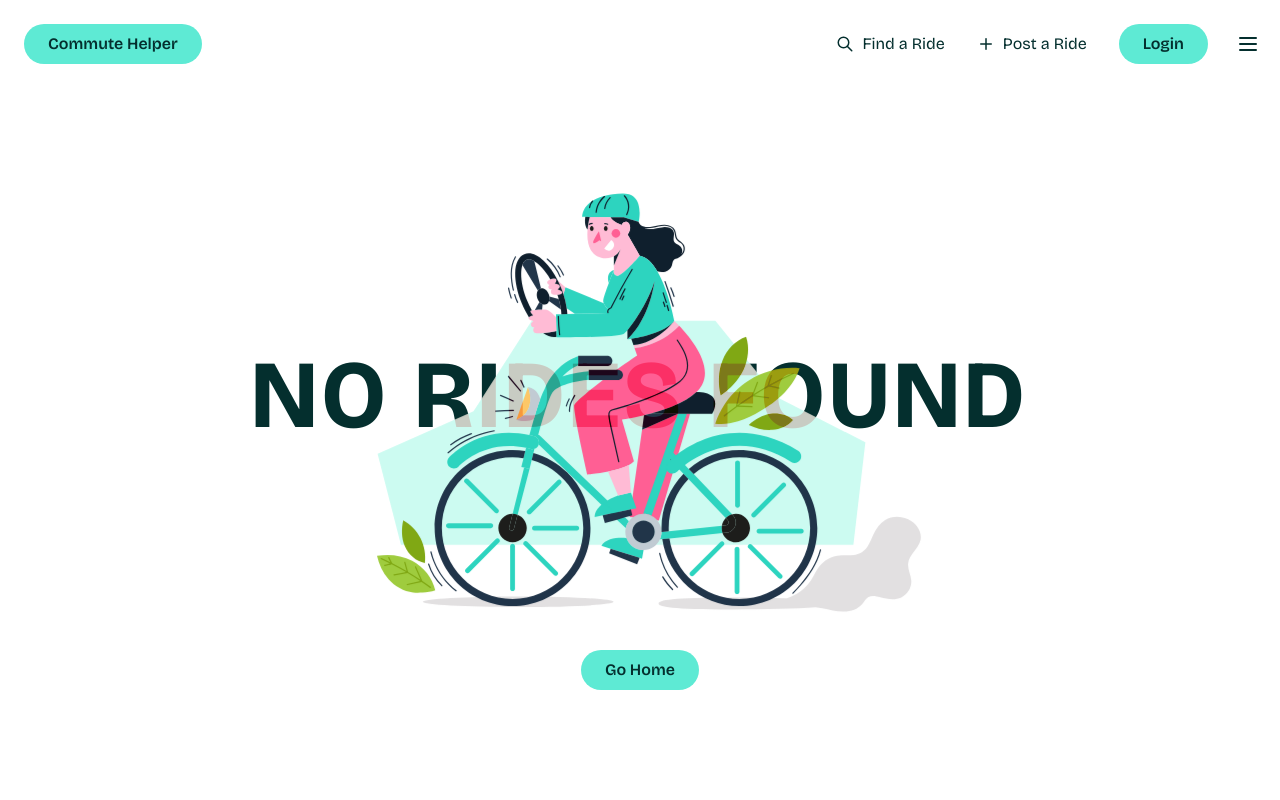
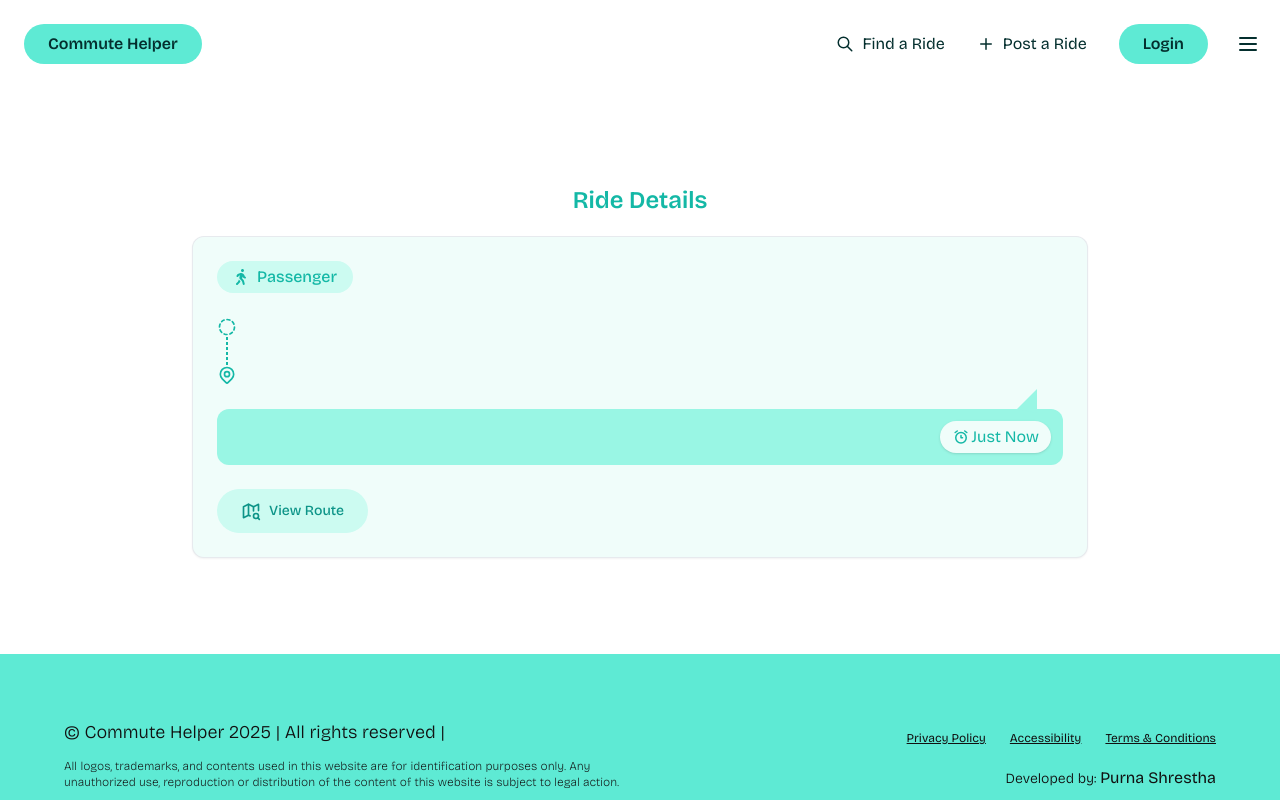
Before and after one commit to purnasth/commute-helper, a React (Vite) app: page /ride-details in a window 1280 px wide. Shown: the top 800 px of the page. Built offline with nearby package versions, Linux system fonts and the light colour scheme.

Commit message:
feat: Create the ride confirmation and details page

```diff
--- a/src/App.tsx
+++ b/src/App.tsx
@@ -16,6 +16,7 @@ import Error404 from './pages/Error404';
 import PassengerPage from './pages/PassengerPage';
 import Login from './layouts/Login';
 import { ToastContainer } from 'react-toastify';
+import RideDetails from './pages/RideDetails';
 
 const App: React.FC = () => {
   return (
@@ -30,6 +31,7 @@ const App: React.FC = () => {
           <Route path="/hero" element={<RiderPage />} />
           <Route path="/passenger" element={<PassengerPage />} />
           <Route path="/login" element={<Login />} />
+          <Route path="/ride-details" element={<RideDetails />} />
           <Route path="*" element={<Error404 />} />
         </Routes>
         <Footer />
--- a/src/components/AvailableList.tsx
+++ b/src/components/AvailableList.tsx
@@ -25,7 +25,7 @@ const AvailableList: React.FC<AvailableListProps> = ({ role }) => {
   return (
     <div className="mx-auto max-w-xl space-y-4 p-4">
       <h2 className="text-lg font-semibold">
-        {role === 'rider' ? 'Available Rides' : 'Available Passengers'}
+        Available {role === 'rider' ? 'Rides' : 'Passengers'}
       </h2>
       {items.length > 0 ? (
         items.map((item, index) => (
--- a/src/components/RideBar.tsx
+++ b/src/components/RideBar.tsx
@@ -140,7 +140,7 @@ const RideBar: React.FC<RideBarProps> = ({ fromHome = false, role }) => {
       JSON.stringify([...existingRides, rideWithTimestamp]),
     );
 
-    const loadingToastId = toast.loading('Searching for available rides...');
+    const loadingToastId = toast.loading('Submitting your ride route...');
     setTimeout(() => {
       toast.dismiss(loadingToastId);
 
@@ -154,11 +154,15 @@ const RideBar: React.FC<RideBarProps> = ({ fromHome = false, role }) => {
         if (availableRides.length > 0) {
           // Case 1: Rides found
           setRidesFound(availableRides);
-          toast.success('Rides found!');
+          toast.success(
+            `Your ride route has been submitted! It will be visible to ${role === 'rider' ? 'passengers' : 'riders'} sharing the same route.`,
+          );
         } else {
           // Case 2: No rides found
           setRidesFound([]); // Clear ridesFound
-          toast.error('No rides found!');
+          toast.info(
+            `Your ride route has been submitted! Currently, no ${role === 'rider' ? 'passengers' : 'riders'} are sharing the same route.`,
+          );
         }
 
         setIsLoading(false);
@@ -181,6 +185,40 @@ const RideBar: React.FC<RideBarProps> = ({ fromHome = false, role }) => {
       </Modal>
     );
   }
+
+  const handleReject = (ride: RideFormData) => {
+    // Remove the ride from local storage
+    const existingRides = JSON.parse(localStorage.getItem('rides') || '[]');
+    const updatedRides = existingRides.filter(
+      (storedRide: RideFormData) => storedRide.timestamp !== ride.timestamp,
+    );
+    localStorage.setItem('rides', JSON.stringify(updatedRides));
+
+    // Update the ridesFound state
+    setRidesFound((prevRides) =>
+      prevRides.filter((foundRide) => foundRide.timestamp !== ride.timestamp),
+    );
+
+    toast.info('Ride has been rejected.');
+  };
+
+  const handleConfirm = (ride: RideFormData) => {
+    // Remove the ride from local storage
+    const existingRides = JSON.parse(localStorage.getItem('rides') || '[]');
+    const updatedRides = existingRides.filter(
+      (storedRide: RideFormData) => storedRide.timestamp !== ride.timestamp,
+    );
+    localStorage.setItem('rides', JSON.stringify(updatedRides));
+
+    // Navigate to the ride details page
+    window.location.href = `/ride-details?from=${encodeURIComponent(
+      ride.from,
+    )}&to=${encodeURIComponent(ride.to)}&message=${encodeURIComponent(
+      ride.message,
+    )}&role=${encodeURIComponent(ride.role)}&timestamp=${encodeURIComponent(
+      ride.timestamp ?? '',
+    )}`;
+  };
 
   return (
     <>
@@ -272,7 +310,7 @@ const RideBar: React.FC<RideBarProps> = ({ fromHome = false, role }) => {
           {ridesFound.length > 0 ? (
             <div className="relative w-full max-w-xl rounded-3xl bg-white p-5 shadow-lg">
               <h3 className="pb-4 text-base font-medium text-teal-500">
-                {role === 'rider' ? 'Available Passengers' : 'Available Rides'}
+                Available {role === 'rider' ? 'Passengers' : 'Rides'}
               </h3>
               <ul className="max-h-[50vh] space-y-2 overflow-y-auto">
                 {ridesFound.map((ride, index) => (
@@ -284,7 +322,7 @@ const RideBar: React.FC<RideBarProps> = ({ fromHome = false, role }) => {
                       <div className="flex flex-col items-center">
                         <TbCircleDashed className="text-base text-teal-500" />
                         <div className="h-4 w-px border border-dashed border-teal-500"></div>
-                        <TbMapPin className="text-base text-green-500" />
+                        <TbMapPin className="text-base text-teal-500" />
                       </div>
                       <div className="flex-1 space-y-3">
                         <p className="text-sm font-normal text-dark">
@@ -312,6 +350,23 @@ const RideBar: React.FC<RideBarProps> = ({ fromHome = false, role }) => {
                         </p>
                       </div>
                     </div>
+                    <div className="flex items-center justify-between gap-3">
+                      <button
+                        onClick={() => handleConfirm(ride)}
+                        className="group relative w-full overflow-hidden rounded-lg border border-teal-200 bg-teal-400 px-4 py-1.5 text-sm text-white hover:bg-green-500"
+                      >
+                        <span className="animate-slide absolute inset-0 z-0 bg-gradient-to-r from-green-500 to-green-400 group-hover:animate-none"></span>
+                        <span className="relative z-10 font-medium tracking-wide">
+                          Confirm
+                        </span>
+                      </button>
+                      <button
+                        onClick={() => handleReject(ride)}
+                        className="transition-150 w-full rounded-lg border border-teal-400 bg-teal-50 px-4 py-1.5 text-sm font-medium tracking-wide text-teal-500 hover:border-red-500 hover:bg-red-500 hover:text-white"
+                      >
+                        Reject
+                      </button>
+                    </div>
                   </li>
                 ))}
               </ul>
--- a/src/index.css
+++ b/src/index.css
@@ -110,6 +110,10 @@
       hue-rotate(113deg) brightness(103%) contrast(84%) blur(100px);
   }
 
+  .transition-150 {
+    @apply transition-all duration-150 ease-linear;
+  }
+
   .transition-300 {
     @apply transition-all duration-300 ease-linear;
   }
@@ -151,7 +155,7 @@
 }
 
 .Toastify__toast {
-  @apply !text-sm !min-w-[28rem];
+  @apply !min-w-[28rem] !text-sm;
 }
 
 .no-scroll {
--- a/src/layouts/Footer.tsx
+++ b/src/layouts/Footer.tsx
@@ -3,7 +3,7 @@ const Footer = () => {
 
   return (
     <>
-      <footer className="flex flex-col justify-between gap-10 bg-teal-300 py-16 text-base text-dark hover:bg-teal-400 md:flex-row md:items-end md:text-lg">
+      <footer className="flex flex-col justify-between gap-10 bg-teal-300 py-16 text-base text-dark hover:!bg-teal-300 md:flex-row md:items-end md:text-lg">
         <div className="space-y-3">
           <p className="">
             © Commute Helper {currentYear} | All rights reserved |
--- a/src/pages/PassengerPage.tsx
+++ b/src/pages/PassengerPage.tsx
@@ -6,7 +6,6 @@ import Title from '../components/ui/Title';
 // import { TbUserShield } from 'react-icons/tb';
 
 import rider from '../assets/vector/passenger.svg';
-import AvailableList from '../components/AvailableList';
 
 const PassengerPage = () => {
   return (
@@ -16,8 +15,6 @@ const PassengerPage = () => {
         description="Search for a hero who is going to the same destination as you and share a ride with them. Save money, time and the environment. Your ride can make an impact for an environment. Share the ride. Share the memories."
       />
       <RideBar role="passenger" />
-
-      <AvailableList role="passenger" />
 
       <section className="pt-24">
         <h3 className="mx-auto w-fit max-w-md rounded-full bg-teal-100 px-4 py-1 text-center text-xl font-medium uppercase leading-snug text-teal-700">
--- /dev/null
+++ b/src/pages/RideDetails.tsx
@@ -0,0 +1,107 @@
+import React, { useState } from 'react';
+import { useSearchParams } from 'react-router-dom';
+import { TbAlarm, TbCircleDashed, TbMapPin, TbMapSearch } from 'react-icons/tb';
+import { formatFullDate } from '../utils/functions';
+import { FaWalking } from 'react-icons/fa';
+import { MdOutlineDirectionsBike } from 'react-icons/md';
+import { IoClose } from 'react-icons/io5';
+
+const RideDetails: React.FC = () => {
+  const [searchParams] = useSearchParams();
+  const [showMap, setShowMap] = useState(false);
+
+  const from = searchParams.get('from');
+  const to = searchParams.get('to');
+  const message = searchParams.get('message');
+  const role = searchParams.get('role');
+  const timestamp = searchParams.get('timestamp');
+
+  const getDirectionsUrl = () => {
+    if (!from || !to) return 'https://www.openstreetmap.org';
+    return `https://www.openstreetmap.org/directions?engine=fossgis_osrm_car&route=${encodeURIComponent(from)}%3B${encodeURIComponent(to)}`;
+  };
+
+  return (
+    <main>
+      <h1 className="mb-5 text-center text-2xl font-semibold text-teal-500">
+        Ride Details
+      </h1>
+
+      <div className="mx-auto max-w-4xl space-y-6 rounded-xl border border-gray-200/80 bg-teal-50 p-6 shadow-sm transition-shadow hover:shadow-md">
+        <div>
+          <p className="inline-flex w-fit items-center justify-center gap-2 rounded-full bg-teal-100 px-4 py-1 text-base font-medium text-teal-500">
+            {role === 'rider' ? <MdOutlineDirectionsBike /> : <FaWalking />}
+            {role === 'rider' ? 'Rider' : 'Passenger'}
+          </p>
+        </div>
+        <div className="flex items-center gap-4">
+          <div className="flex flex-col items-center">
+            <TbCircleDashed className="text-xl text-teal-500" />
+            <div className="h-7 w-px border border-dashed border-teal-500"></div>
+            <TbMapPin className="text-xl text-teal-500" />
+          </div>
+          <div className="flex-1 space-y-6">
+            <p className="text-base font-normal text-dark">{from}</p>
+            <p className="text-base font-normal text-dark">{to}</p>
+          </div>
+        </div>
+        <div className="relative rounded-xl bg-teal-200 p-3">
+          <div className="absolute -top-2 right-5 size-0 origin-top rotate-90 scale-[2] border-l-[10px] border-r-[2px] border-t-[10px] border-l-transparent border-r-transparent border-t-teal-200"></div>
+          <div className="flex items-center justify-between gap-2">
+            <p className="pl-2 text-base font-normal text-dark">{message}</p>
+            <p className="flex items-center justify-center gap-0.5 rounded-full bg-teal-50 px-3 py-1 text-base font-normal capitalize text-teal-500 shadow">
+              <TbAlarm className="text-lg" />
+              {timestamp ? formatFullDate(timestamp) : 'Just now'}
+            </p>
+          </div>
+        </div>
+        <div className="space-y-4">
+          <button
+            onClick={() => setShowMap(!showMap)}
+            className={`flex items-center gap-2 rounded-full px-6 py-3 text-sm font-medium transition-colors hover:bg-teal-200 ${
+              showMap
+                ? 'bg-teal-100 text-teal-600'
+                : 'bg-teal-100 text-teal-600'
+            }`}
+          >
+            {showMap ? (
+              <IoClose className="scale-110 text-xl" />
+            ) : (
+              <TbMapSearch className="text-xl" />
+            )}
+            {showMap ? 'Hide Route' : 'View Route'}
+          </button>
+          {showMap && (
+            <>
+              <div className="relative aspect-video w-full overflow-hidden rounded-lg border border-gray-200">
+                <iframe
+                  title="OpenStreetMap Directions"
+                  src={getDirectionsUrl()}
+                  width="100%"
+                  height="500"
+                  className="absolute inset-0"
+                  allowFullScreen
+                  loading="lazy"
+                />
+              </div>
+
+              <p>
+                Having trouble with the map?{' '}
+                <a
+                  href={getDirectionsUrl()}
+                  target="_blank"
+                  rel="noopener noreferrer"
+                  className="text-teal-500 underline hover:text-teal-600 hover:no-underline"
+                >
+                  Open in new tab
+                </a>
+              </p>
+            </>
+          )}
+        </div>
+      </div>
+    </main>
+  );
+};
+
+export default RideDetails;
--- a/src/pages/RiderPage.tsx
+++ b/src/pages/RiderPage.tsx
@@ -1,23 +1,16 @@
 import RideBar from '../components/RideBar';
 import Title from '../components/ui/Title';
-// import { TbClockPin } from 'react-icons/tb';
-// import { TbBrandHipchat } from 'react-icons/tb';
-// import { TbFileSmile } from 'react-icons/tb';
-// import { TbUserShield } from 'react-icons/tb';
 
 import rider from '../assets/vector/hero-rider.svg';
-import AvailableList from '../components/AvailableList';
 
 const RiderPage = () => {
   return (
-    <main className='z-auto'>
+    <main className="z-auto">
       <Title
         title="Post a ride & Make an Impact"
         description="Share your ride with your co-workers and students sharing the same route and utilize the resources and empty seats of your vehicle. Save money, time and the environment. Your ride can make a difference. Share your ride now & be a hero!"
       />
       <RideBar role="rider" />
-
-      <AvailableList role="rider" />
 
       <section className="pt-24">
         <h3 className="mx-auto w-fit max-w-md rounded-full bg-teal-100 px-4 py-1 text-center text-xl font-medium uppercase leading-snug text-teal-700">
@@ -28,7 +21,7 @@ const RiderPage = () => {
             <img
               src={rider}
               alt="Hero Vector"
-              className="animate-floating-up filter-primary absolute inset-0 -z-10 opacity-30"
+              className="filter-primary absolute inset-0 -z-10 animate-floating-up opacity-30"
             />
             <img
               src={rider}
--- a/src/utils/functions.ts
+++ b/src/utils/functions.ts
@@ -23,3 +23,16 @@ export const highlightMatch = (text: string, query: string) => {
     (match) => `<span class="bg-teal-100 font-medium">${match}</span>`,
   );
 };
+
+export const formatFullDate = (timestamp: string | number | Date): string => {
+  const date = new Date(timestamp);
+  return date.toLocaleString('en-US', {
+    weekday: 'short', // e.g., Sat
+    month: 'short', // e.g., Apr
+    day: '2-digit', // e.g., 12
+    year: 'numeric', // e.g., 2025
+    hour: '2-digit', // e.g., 11
+    minute: '2-digit', // e.g., 25
+    hour12: true, // e.g., PM
+  });
+};
--- a/tailwind.config.js
+++ b/tailwind.config.js
@@ -70,12 +70,17 @@ module.exports = {
           '0%, 100%': { opacity: 0 },
           '50%': { opacity: 1, transform: 'scale(1.2)' },
         },
+        slide: {
+          '0%': { transform: 'translateX(-100%)' },
+          '100%': { transform: 'translateX(100%)' },
+        },
       },
       animation: {
         floating: 'floating 3s ease-in-out infinite',
         'floating-up': 'floatingY 3s ease-in-out infinite',
         'custom-pulse': 'pulse 2s infinite, move-left-right 5s infinite linear',
         glitter: 'glitter 1.5s infinite ease-in-out',
+        slide: 'slide 2s linear infinite',
       },
     },
   },
```
